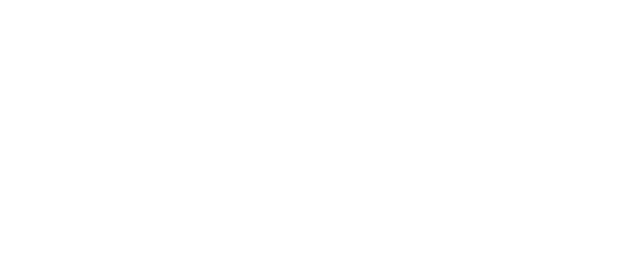
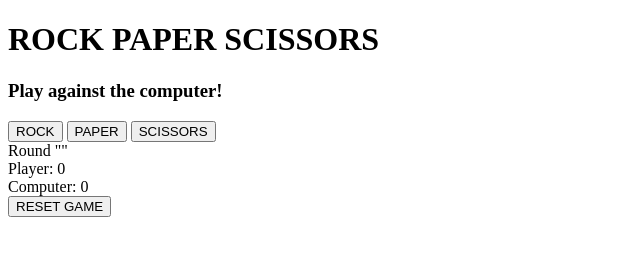
Before and after one commit to MariaIngerslev/rock-paper-scissors-game, a plain HTML site: page index.html in a window 1280 px wide. Shown: the whole page, without its empty margins (0-640 px from the left). Drawn offline with Linux system fonts and the light colour scheme.

Commit message:
feat: add full UI structure for rock-paper-scissors game
- Added game buttons (rock, paper, scissors)
- Added result section with round info and outcome display
- Added scoreboard layout
- Added reset button
- Prepared HTML for DOM-based game logic

```diff
--- a/index.html
+++ b/index.html
@@ -8,5 +8,42 @@
 </head>
 <body>
 
+<header>
+    <h1 class="title">ROCK PAPER SCISSORS</h1>
+    <h3 class="intro">Play against the computer!</h3>
+</header>
+
+<main>
+
+    <!-- GAME BUTTONS -->
+    <div class="game-section">
+        <button class="rock-button">ROCK</button>
+        <button class="paper-button">PAPER</button>
+        <button class="scissors-button">SCISSORS</button>
+    </div>
+
+     <!-- RESULT BOX -->
+    <div class="result-section">
+        <div class="roundX">Round ""</div>
+        <div class="round-result">
+            <div class="choice">
+                <div class="player-choice"></div>
+                <div class="computer-choice"></div>
+            </div>
+            <div class="arrow-icon"></div>
+            <div class="outcome"></div>
+        </div>
+    </div>
+
+      <!-- SCOREBOARD -->
+    <div class="scoreboard">
+        <div class="player-score">Player: 0</div>
+        <div class="computer-score">Computer: 0</div>
+    </div>
+
+    <button class="reset">RESET GAME</button>
+
+</main>
+
 </body>
 </html>
```
